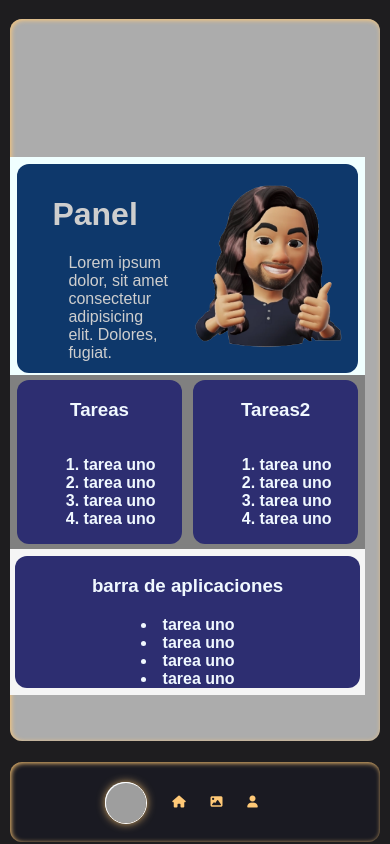
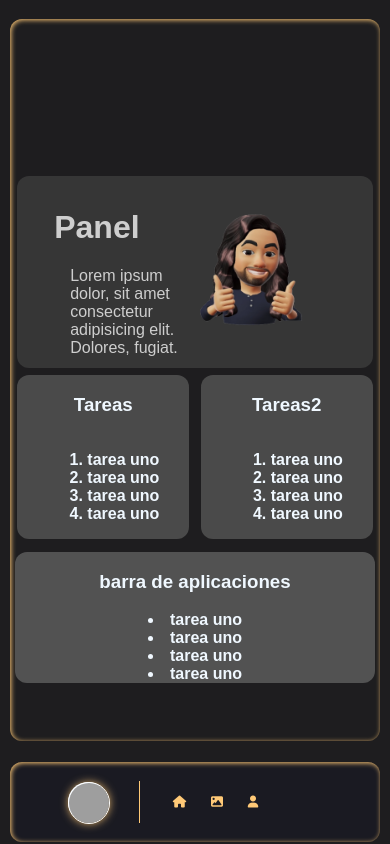
Before and after one commit to NicolasLLans/NicolasLLans.github.io, an Angular app in the folder porfolio/: page /panel in a window 390 px wide. Built offline with nearby package versions, Linux system fonts and the light colour scheme; grey boxes are pictures that could not be loaded.

Commit message:
cambios en el diseño de la navbar responsive

```diff
--- a/porfolio/src/app/app.component.css
+++ b/porfolio/src/app/app.component.css
@@ -64,6 +64,9 @@ app-barranav {
       overflow: overlay;
       box-shadow: inset 1px 1px 5px rgb(255 201 119);
   }
+  .cuerpo::-webkit-scrollbar {
+      width: 0; /* Ancho de la barra de desplazamiento */
+    }
 
 
 @media (max-width:800px) {
@@ -101,13 +104,16 @@ app-barranav {
       .cuerpo {
             height: 95%;
             width: 95%;
-            background-color: #acacac;
+            background-color: #1e1d1f;
             display: grid;
             place-items: center;
             border-radius: 12px;
             justify-content: center;
             overflow: overlay;
       }
+      .cuerpo::-webkit-scrollbar {
+            width: 0; /* Ancho de la barra de desplazamiento */
+          }
 
       .barra-nav {
             background-color: #1a1a22;
--- a/porfolio/src/app/componentes/barranav/barranav.component.css
+++ b/porfolio/src/app/componentes/barranav/barranav.component.css
@@ -17,14 +17,14 @@ img {
 }
 
 ul {
-      margin: 0px;
-      padding: 15px;
+      margin: 50% 0 0 0;
+      padding: 1%;
       height: 350px;
       display: flex;
       flex-direction: column;
       align-items: start;
       justify-content: center;
-
+      border-top: 1px solid rgb(255, 201, 119);
 }
 
 li {
@@ -43,7 +43,7 @@ li {
 li:hover{
       border-left:2px solid rgba(255, 201, 119, 0.705);
       padding: 4px;
-      border-radius: 5px 0 0 5px;
+
 }
 a{
       text-decoration: none;
@@ -72,18 +72,21 @@ i{
       }
 
       ul {
-            margin: 10px;
+            margin: 10px 10%;
             display: flex;
-            height: auto;
-            padding: 5px;
+            height: 50%;
+            padding: 5px 20px;
             align-items: center;
             flex-direction: row;
+            border-left: 1px solid rgb(255, 201, 119);
+            border-top: none;
+
       }
       li:hover{
             border-left:0;
             border-bottom:2px solid rgba(255, 201, 119, 0.705);
             padding: 4px;
-            border-radius: 0 0 5px 5px;
+
       }
 }
 @media (max-width:965px) {
--- a/porfolio/src/app/componentes/panel/panel.component.css
+++ b/porfolio/src/app/componentes/panel/panel.component.css
@@ -6,7 +6,6 @@
 
 .side-bar {
       width: 45%;
-      background-color: #f5f5f5;
       display: flex;
       justify-content: center;
       align-items: center;
@@ -16,7 +15,6 @@
 .main-content {
       flex-grow: 1;
       min-width: 0;
-      background-color: gray;
 
       display: flex;
       flex-direction: row;
@@ -30,7 +28,7 @@
       align-items: center;
       justify-content: start;
       flex-direction: row;
-      width: 99%;
+      width: 100%;
       height: auto;
 }
 
@@ -38,14 +36,13 @@
       display: flex;
       flex-direction: column;
       width: 100%;
-      background-color: azure;
 }
 
 .caja-heroe {
       padding: 3% 10%;
       margin: 2% 2% 0.5% 2%;
       border-radius: 12px;
-      background-color: #0e386b;
+      background-color: #363636;
       color: #cecece;
 
       display: flex;
@@ -55,7 +52,7 @@
 }
 
 img {
-      width: 120%;
+      width: 80%;
 }
 
 .col1 {
@@ -70,7 +67,7 @@ img {
 .tareas2 {
       width: 50%;
       height: 100%;
-      background-color: hsl(239, 43%, 31%);
+      background-color: hsl(0, 0%, 29%);
       margin: 1.5% 2%;
       border-radius: 12px;
       color: aliceblue;
@@ -92,7 +89,8 @@ img {
 .barra-app {
       width: 100%;
       height: 100%;
-      background-color: hsl(239, 43%, 31%);
+      margin-right: 3.5%;
+      background-color: hsl(0, 0%, 32%);
       border-radius: 12px;
       color: aliceblue;
 
@@ -105,13 +103,13 @@ img {
 @media (max-width:800px) {
       .panelgeneral {
             flex-direction: column;
-            width: 96%;
+            width: 100%;
 
       }
 
       .side-bar {
             width: 100%;
-            background-color: #f5f5f5;
+
             display: flex;
             padding: 2% 0;
       }
--- a/porfolio/src/app/componentes/proyectos/proyectos.component.css
+++ b/porfolio/src/app/componentes/proyectos/proyectos.component.css
@@ -1,6 +1,6 @@
 .cont-general {
       display: flex;
-      margin-right: 3%;
+
 }
 
 h1 {
@@ -9,7 +9,7 @@ h1 {
 }
 
 .contenedor {
-      background-color: aqua;
+      /*background-color: aqua;*/
       border-radius: 12px;
       width: 100%;
       height: auto;
@@ -23,15 +23,15 @@ h1 {
 li {
       width: 93%;
       height: 250px;
-      background-color: antiquewhite;
-      margin: 1%;
-      padding: 3%;
+      /*background-color: antiquewhite;*/
+      margin: auto;
+      padding: 1%;
       border-radius: 12px;
       list-style: none;
 }
 
 .card {
-      background-color: rgb(94, 94, 146);
+      /*background-color: rgb(94, 94, 146);*/
       background-image: url(https://th.bing.com/th/id/OIP.hsbt_mc9UeZDNQd7fCu6twHaEm?pid=ImgDet&rs=1);
       background-repeat: no-repeat;
       background-size: cover;
@@ -131,18 +131,18 @@ i {
       .cont-general {
             display: flex;
             flex-direction: column;
-            margin-right: 2%;
+
       }
 
       .card {
-            background-color: rgb(94, 94, 146);
+            /*background-color: rgb(94, 94, 146);*/
             color: antiquewhite;
             border-radius: 12px;
             display: flex;
             flex-direction: column;
             justify-content: center;
             text-align: center;
-            width: 95%;
+            width: 100%;
       }
 
       .card-titulo {
@@ -150,6 +150,7 @@ i {
             border: 1px solid #e2e2e2;
             background-image: none;
             cursor: none;
+            width: 100%;
       }
 
       h1 {
--- a/porfolio/src/index.html
+++ b/porfolio/src/index.html
@@ -5,6 +5,7 @@
   <title>Nicolas Lanselota</title>
   <base href="/">
   <meta name="viewport" content="width=device-width, initial-scale=1">
+  <meta name="theme-color" content="#1a1a22">
   <link rel="icon" type="image/x-icon" href="https://avatars.githubusercontent.com/u/94724163?v=4">
 </head>
 <body>
```
